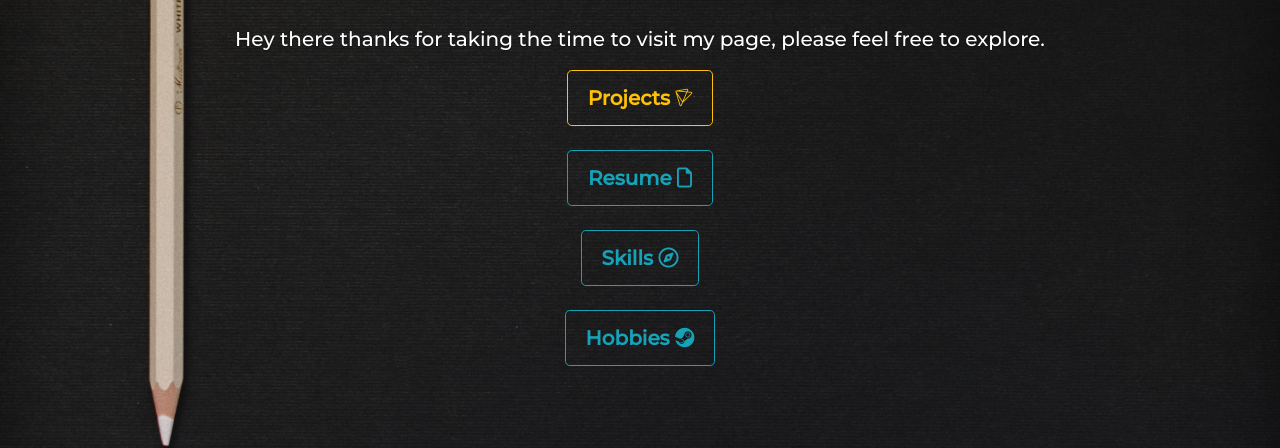
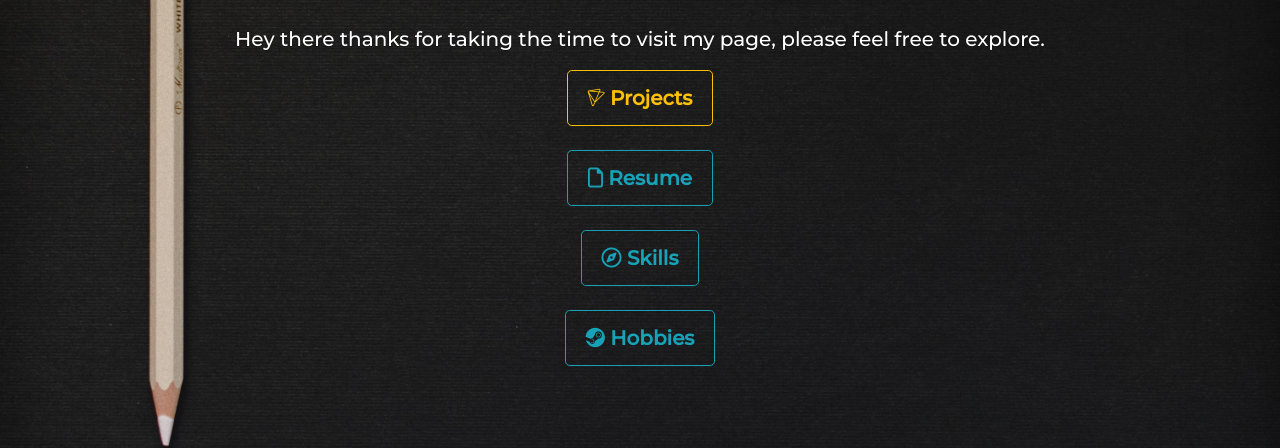
Before and after one commit to rajaditya28/Portfolio-Website, a plain HTML site: page landingpage.html in a window 1280 px wide. Shown: the part 286-734 px from the top of the page. Drawn offline with nearby package versions, Linux system fonts and the light colour scheme.

Commit message:
Edited Icons on Landing Page

```diff
--- a/landingpage.html
+++ b/landingpage.html
@@ -33,19 +33,19 @@
     <p class="lead">Hey there thanks for taking the time to visit my page, please feel free to explore.</p>
     <p class="lead">
       <form class="" action="projectpage/projects.html" method="get">
-        <button type="submit" class="btn btn-outline-warning fromup btn-lg">Projects <i class="fab fa-pushed"></i></button>
+        <button type="submit" class="btn btn-outline-warning fromup btn-lg"><i class="fab fa-pushed"></i> Projects</button>
       </form>
       <br>
       <form class="" action="cv/cv.html" method="get">
-        <button type="sumbit" class="btn btn-outline-info fromdown btn-lg">Resume <i class="far fa-file"></i></button>
+        <button type="sumbit" class="btn btn-outline-info fromdown btn-lg"><i class="far fa-file"></i> Resume</button>
       </form>
       <br>
       <form class="" action="skillspage/skills.html" method="get">
-        <button type="submit" class="btn btn-outline-info fromup btn-lg">Skills <i class="far fa-compass"></i></button>
+        <button type="submit" class="btn btn-outline-info fromup btn-lg"><i class="far fa-compass"></i> Skills</button>
       </form>
       <br>
       <form class="" action="hobbies/hobbies.html" method="get">
-        <button type="submit" class="btn btn-outline-info fromdown btn-lg">Hobbies <i class="fab fa-steam"></i></button>
+        <button type="submit" class="btn btn-outline-info fromdown btn-lg"><i class="fab fa-steam"></i> Hobbies</button>
       </form>
     </p>
   </main>
```
